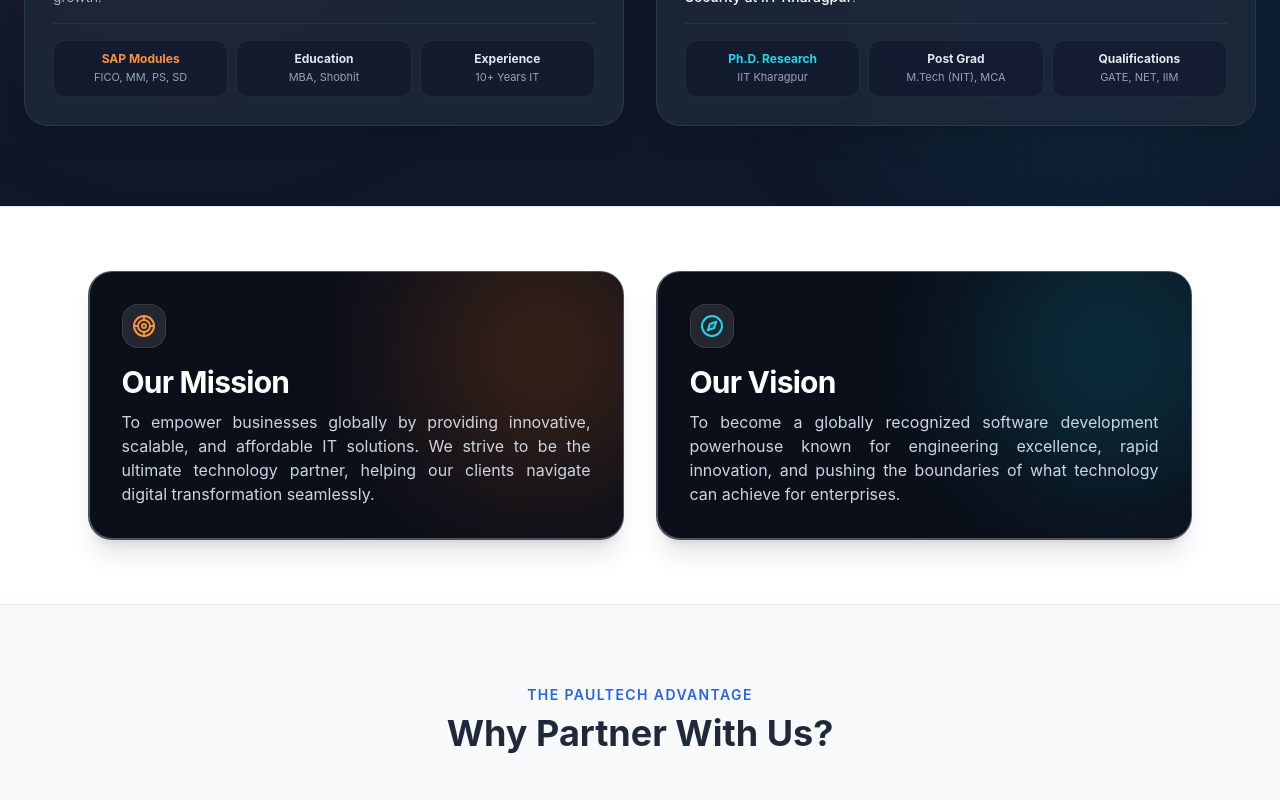
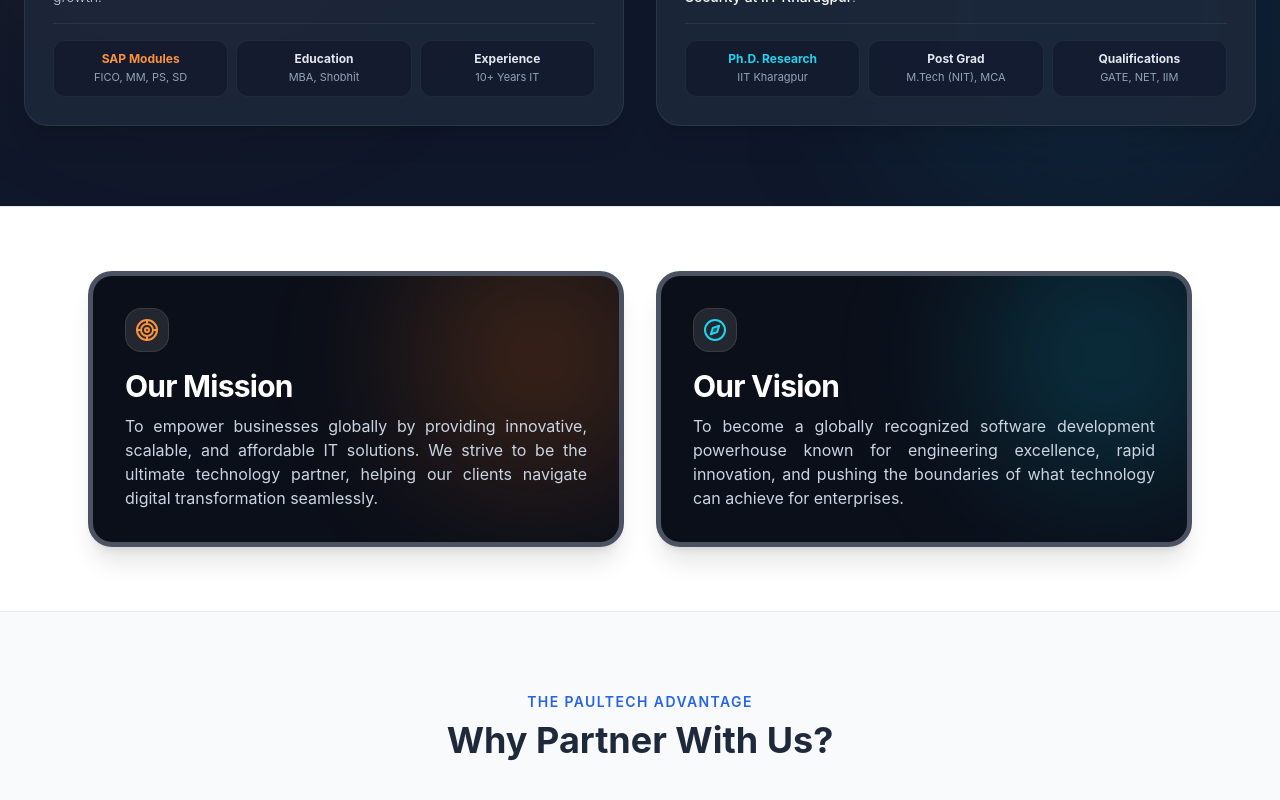
Before and after one commit to supportpaultech-hub/paultech, a React (Vite) app in the folder frontend/: page /about in a window 1280 px wide. Shown: the part 1532-2332 px from the top of the page. Built offline with nearby package versions, Linux system fonts and the light colour scheme; no server answers.

Commit message:
feat: add About page with company overview and leadership spotlight

```diff
--- a/frontend/src/pages/About.jsx
+++ b/frontend/src/pages/About.jsx
@@ -226,18 +226,27 @@ const About = () => {
           <div className="grid grid-cols-1 md:grid-cols-2 gap-6 sm:gap-8">
 
             {/* Mission Card (Orange / Amber Glow) */}
-            <div className="group relative rounded-2xl sm:rounded-3xl p-[1.5px] bg-slate-800/80 overflow-hidden cursor-pointer hover:-translate-y-2 hover:scale-[1.015] transition-all duration-500 shadow-xl hover:shadow-[0_20px_50px_-10px_rgba(249,115,22,0.35)] flex flex-col">
-              {/* Rotating Border Beam on Hover */}
+            <div className="group relative rounded-2xl sm:rounded-3xl p-[3.5px] sm:p-[4.5px] md:p-[5px] bg-slate-800/80 overflow-hidden cursor-pointer hover:-translate-y-2 hover:scale-[1.015] transition-all duration-500 shadow-xl hover:shadow-[0_0_35px_rgba(249,115,22,0.45)] flex flex-col">
+              {/* Luminous Neon Diffusion Layer (Thick Radiant Aura) */}
+              <div
+                className="absolute inset-[-150%] opacity-0 group-hover:opacity-100 transition-opacity duration-500 pointer-events-none blur-[6px]"
+                style={{
+                  background: 'conic-gradient(from 0deg, transparent 0deg 180deg, rgba(249,115,22,0.4) 240deg, #ea580c 290deg, #f97316 335deg, #ffffff 360deg)',
+                  animation: 'borderBeamRotate 3.2s linear infinite'
+                }}
+              />
+
+              {/* Crisp High-Intensity Border Beam Layer (Bold Visible Width) */}
               <div
                 className="absolute inset-[-150%] opacity-0 group-hover:opacity-100 transition-opacity duration-500 pointer-events-none"
                 style={{
-                  background: 'conic-gradient(from 0deg, transparent 0deg 280deg, rgba(249,115,22,0.85) 325deg, #f97316 360deg)',
-                  animation: 'borderBeamRotate 3.5s linear infinite'
+                  background: 'conic-gradient(from 0deg, transparent 0deg 180deg, rgba(249,115,22,0.7) 240deg, #f97316 295deg, #fed7aa 345deg, #ffffff 360deg)',
+                  animation: 'borderBeamRotate 3.2s linear infinite'
                 }}
               />
 
               {/* Inner Dark Graphite Card */}
-              <div className="relative z-10 w-full h-full bg-[#0B0F19] rounded-[calc(1rem-1.5px)] sm:rounded-[calc(1.5rem-1.5px)] p-6 sm:p-7 md:p-8 overflow-hidden flex flex-col justify-between flex-grow">
+              <div className="relative z-10 w-full h-full bg-[#0B0F19] rounded-[calc(1rem-3.5px)] sm:rounded-[calc(1.5rem-5px)] p-6 sm:p-7 md:p-8 overflow-hidden flex flex-col justify-between flex-grow">
                 {/* Light Sheen Sweep Overlay */}
                 <div className="pointer-events-none absolute -inset-full w-[200%] h-[200%] bg-gradient-to-tr from-transparent via-white/5 to-transparent -translate-x-full group-hover:translate-x-full transition-transform duration-1000 ease-out" />
 
@@ -263,18 +272,27 @@ const About = () => {
             </div>
 
             {/* Vision Card (Electric Cyan / Royal Blue Glow) */}
-            <div className="group relative rounded-2xl sm:rounded-3xl p-[1.5px] bg-slate-800/80 overflow-hidden cursor-pointer hover:-translate-y-2 hover:scale-[1.015] transition-all duration-500 shadow-xl hover:shadow-[0_20px_50px_-10px_rgba(6,182,212,0.35)] flex flex-col">
-              {/* Rotating Border Beam on Hover */}
+            <div className="group relative rounded-2xl sm:rounded-3xl p-[3.5px] sm:p-[4.5px] md:p-[5px] bg-slate-800/80 overflow-hidden cursor-pointer hover:-translate-y-2 hover:scale-[1.015] transition-all duration-500 shadow-xl hover:shadow-[0_0_35px_rgba(6,182,212,0.45)] flex flex-col">
+              {/* Luminous Neon Diffusion Layer (Thick Radiant Aura) */}
+              <div
+                className="absolute inset-[-150%] opacity-0 group-hover:opacity-100 transition-opacity duration-500 pointer-events-none blur-[6px]"
+                style={{
+                  background: 'conic-gradient(from 0deg, transparent 0deg 180deg, rgba(6,182,212,0.4) 240deg, #0284c7 290deg, #38bdf8 335deg, #ffffff 360deg)',
+                  animation: 'borderBeamRotate 3.2s linear infinite'
+                }}
+              />
+
+              {/* Crisp High-Intensity Border Beam Layer (Bold Visible Width) */}
               <div
                 className="absolute inset-[-150%] opacity-0 group-hover:opacity-100 transition-opacity duration-500 pointer-events-none"
                 style={{
-                  background: 'conic-gradient(from 0deg, transparent 0deg 280deg, rgba(6,182,212,0.85) 325deg, #38bdf8 360deg)',
-                  animation: 'borderBeamRotate 3.5s linear infinite'
+                  background: 'conic-gradient(from 0deg, transparent 0deg 180deg, rgba(6,182,212,0.7) 240deg, #06b6d4 295deg, #bae6fd 345deg, #ffffff 360deg)',
+                  animation: 'borderBeamRotate 3.2s linear infinite'
                 }}
               />
 
               {/* Inner Dark Graphite Card */}
-              <div className="relative z-10 w-full h-full bg-[#0B0F19] rounded-[calc(1rem-1.5px)] sm:rounded-[calc(1.5rem-1.5px)] p-6 sm:p-7 md:p-8 overflow-hidden flex flex-col justify-between flex-grow">
+              <div className="relative z-10 w-full h-full bg-[#0B0F19] rounded-[calc(1rem-3.5px)] sm:rounded-[calc(1.5rem-5px)] p-6 sm:p-7 md:p-8 overflow-hidden flex flex-col justify-between flex-grow">
                 {/* Light Sheen Sweep Overlay */}
                 <div className="pointer-events-none absolute -inset-full w-[200%] h-[200%] bg-gradient-to-tr from-transparent via-white/5 to-transparent -translate-x-full group-hover:translate-x-full transition-transform duration-1000 ease-out" />
 
```
